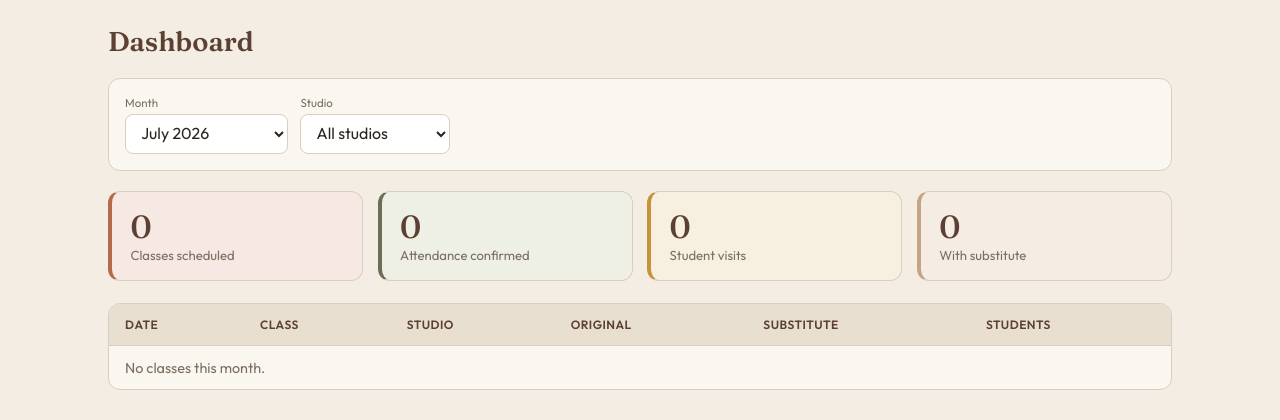
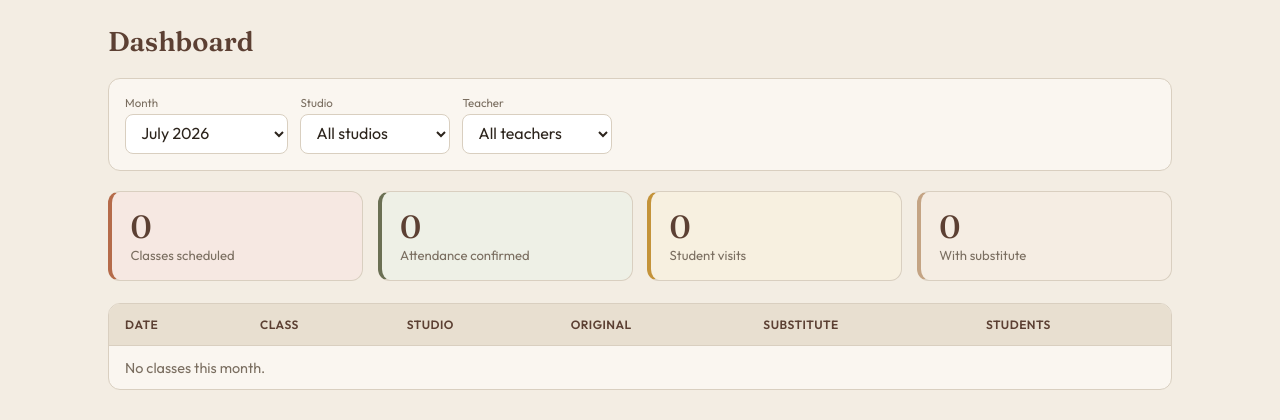
Before and after one commit to keith0206/yoga-studio, a Django app: page /dashboard/ in a window 1280 px wide. Shown: the part 66-486 px from the top of the page. Run offline with Django 5.2, Linux system fonts and the light colour scheme; the visitor is signed in with stand-in values (Sample User, id 1); data that the repository does not hold is empty.

Commit message:
Add teacher dropdown filter to the owner dashboard.
Co-authored-by: Cursor <cursoragent@cursor.com>

```diff
--- a/design-demo/index.html
+++ b/design-demo/index.html
@@ -337,6 +337,10 @@
         <div>
           <label>Studio</label>
           <select><option>All studios</option><option>Downtown</option><option>West Side</option></select>
+        </div>
+        <div>
+          <label>Teacher</label>
+          <select><option>All teachers</option><option>Jane Lee</option><option>Mark Tan</option><option>Ava Chen</option></select>
         </div>
       </div>
       <div class="stats">
--- a/studio/views.py
+++ b/studio/views.py
@@ -79,6 +79,7 @@ def dashboard(request):
     month_value = request.GET.get("month")
     year, month = _parse_month(month_value)
     studio_id = request.GET.get("studio") or ""
+    teacher_id = request.GET.get("teacher") or ""
 
     start = timezone.make_aware(datetime(year, month, 1))
     last_day = monthrange(year, month)[1]
@@ -101,6 +102,11 @@ def dashboard(request):
     )
     if studio_id:
         sessions = sessions.filter(studio_id=studio_id)
+    if teacher_id:
+        sessions = sessions.filter(
+            Q(original_teacher_id=teacher_id, substitute_teacher__isnull=True)
+            | Q(substitute_teacher_id=teacher_id)
+        )
 
     scheduled = sessions.count()
     confirmed = sessions.filter(attendance__isnull=False).count()
@@ -117,6 +123,8 @@ def dashboard(request):
             "month_value": f"{year:04d}-{month:02d}",
             "studios": Studio.objects.filter(is_active=True),
             "studio_id": studio_id,
+            "teachers": Teacher.objects.filter(is_active=True),
+            "teacher_id": teacher_id,
             "stats": {
                 "scheduled": scheduled,
                 "confirmed": confirmed,
--- a/templates/studio/dashboard.html
+++ b/templates/studio/dashboard.html
@@ -18,6 +18,15 @@
         <option value="">All studios</option>
         {% for s in studios %}
           <option value="{{ s.id }}" {% if studio_id == s.id|stringformat:"s" %}selected{% endif %}>{{ s.name }}</option>
+        {% endfor %}
+      </select>
+    </div>
+    <div>
+      <label>Teacher</label>
+      <select name="teacher" onchange="this.form.submit()">
+        <option value="">All teachers</option>
+        {% for t in teachers %}
+          <option value="{{ t.id }}" {% if teacher_id == t.id|stringformat:"s" %}selected{% endif %}>{{ t.name }}</option>
         {% endfor %}
       </select>
     </div>
```
